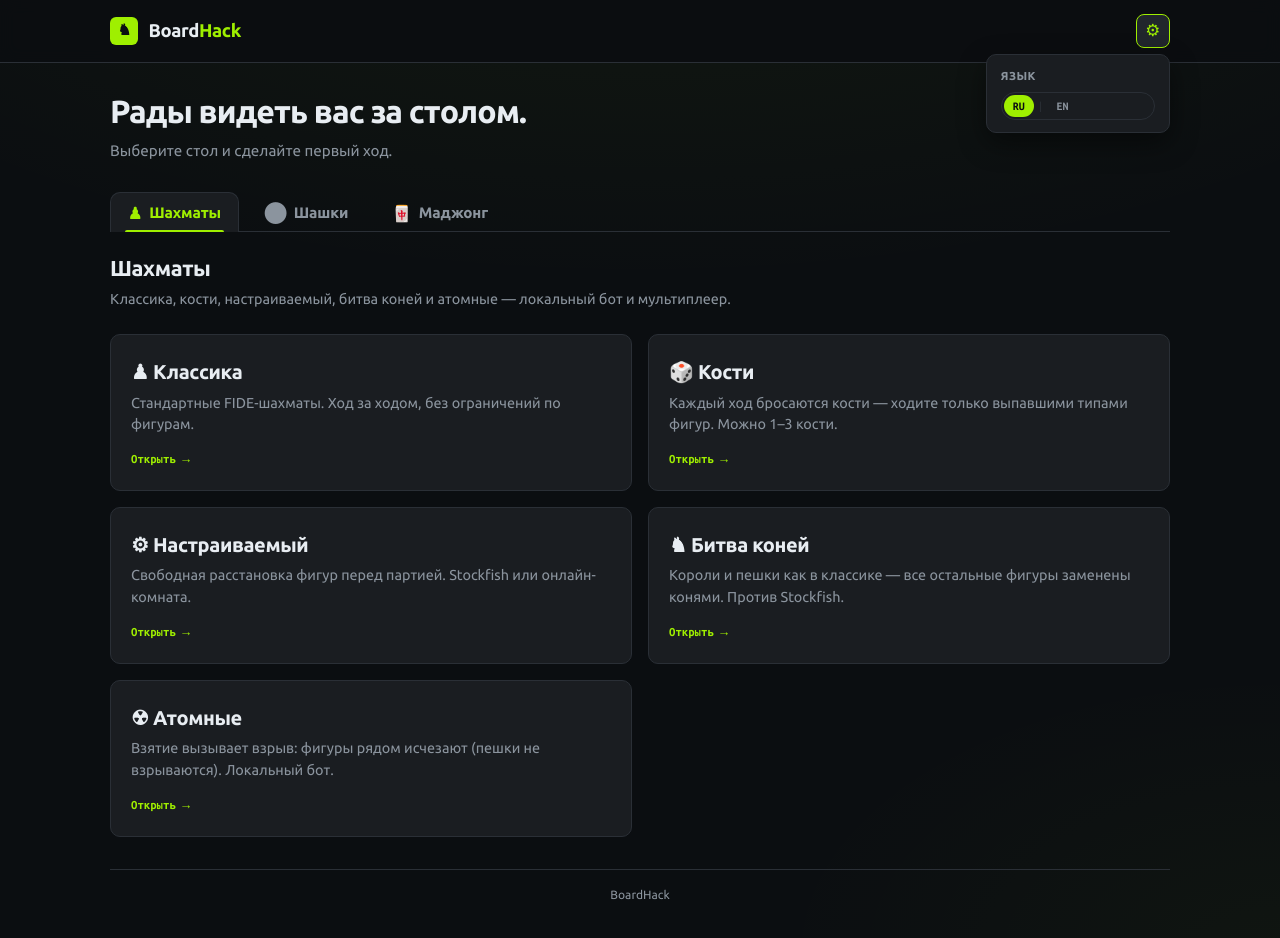
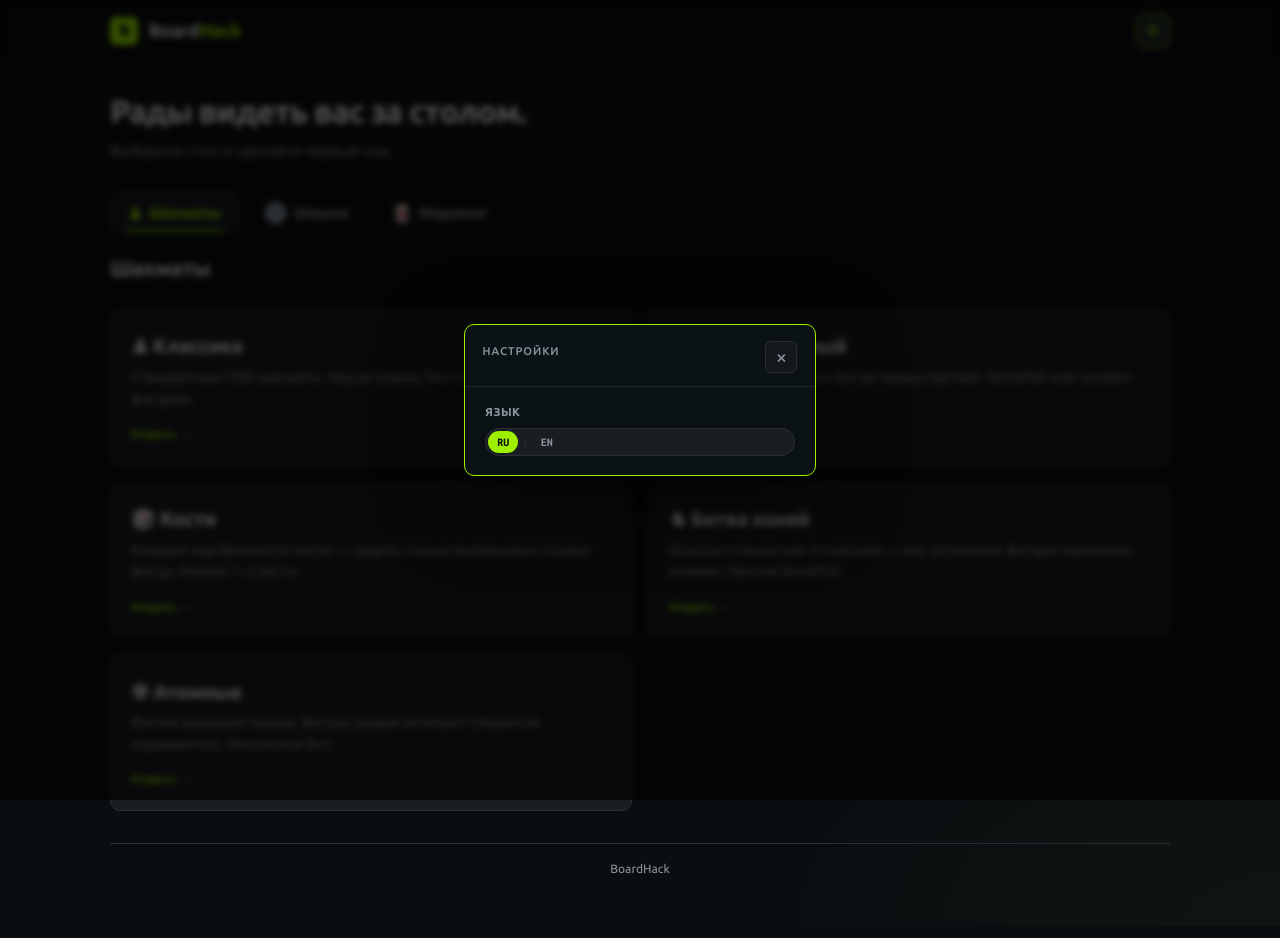
Before and after one commit to FanDiX1/chessboard, a plain HTML site: page index.html in a window 1280 px wide. Both pictures are taken after a click on the button "Настройки". Drawn offline with Linux system fonts and the light colour scheme.

Commit message:
Hub: swap Custom/Dice cards, drop chess blurb; center gear settings modal
Move Настраиваемый before Кости on the chess hub, remove the chess panel
description (RU/EN), and open the gear settings as a centered dialog matching
the Rules modal on the hub and all game modes.

```diff
--- a/css/boardhack.css
+++ b/css/boardhack.css
@@ -674,7 +674,7 @@ button.btn:disabled {
   gap: 0.75rem;
 }
 
-/* Header settings (gear) menu */
+/* Header settings (gear) button */
 .settings-menu {
   position: relative;
 }
@@ -696,30 +696,12 @@ button.btn:disabled {
 }
 
 .settings-menu-btn:hover,
-.settings-menu.open .settings-menu-btn {
+.settings-menu-btn[aria-expanded="true"] {
   background: var(--card-hover);
   border-color: var(--accent);
   color: var(--accent);
 }
 
-.settings-menu-panel {
-  display: none;
-  position: absolute;
-  right: 0;
-  top: calc(100% + 0.4rem);
-  min-width: 11.5rem;
-  padding: 0.75rem 0.85rem;
-  background: var(--card);
-  border: 1px solid var(--border);
-  border-radius: 10px;
-  box-shadow: 0 10px 28px rgba(0, 0, 0, 0.45);
-  z-index: 60;
-}
-
-.settings-menu.open .settings-menu-panel {
-  display: block;
-}
-
 .settings-menu-section {
   display: flex;
   flex-direction: column;
@@ -734,7 +716,7 @@ button.btn:disabled {
   color: var(--text-muted);
 }
 
-.settings-menu .lang-switch {
+.settings-dialog .lang-switch {
   justify-content: flex-start;
 }
 
@@ -1184,8 +1166,9 @@ button.btn:disabled {
 }
 
 
-/* Shared rules dialog */
-.rules-dialog {
+/* Shared centered dialogs (rules + settings) */
+.rules-dialog,
+.settings-dialog {
   position: fixed;
   inset: 0;
   width: min(32rem, calc(100vw - 2rem));
@@ -1201,12 +1184,19 @@ button.btn:disabled {
   box-shadow: 0 24px 80px rgba(0, 0, 0, 0.6);
 }
 
-.rules-dialog::backdrop {
+.settings-dialog {
+  width: min(22rem, calc(100vw - 2rem));
+  max-height: none;
+}
+
+.rules-dialog::backdrop,
+.settings-dialog::backdrop {
   background: rgba(0, 0, 0, 0.68);
   backdrop-filter: blur(3px);
 }
 
-.rules-dialog-head {
+.rules-dialog-head,
+.settings-dialog-head {
   display: flex;
   align-items: center;
   justify-content: space-between;
@@ -1215,7 +1205,8 @@ button.btn:disabled {
   border-bottom: 1px solid var(--border-soft);
 }
 
-.rules-dialog-close {
+.rules-dialog-close,
+.settings-dialog-close {
   width: 2rem;
   height: 2rem;
   border: 1px solid var(--border);
@@ -1227,15 +1218,21 @@ button.btn:disabled {
   cursor: pointer;
 }
 
-.rules-dialog-close:hover { color: var(--text); border-color: var(--accent); }
-
-.rules-box {
+.rules-dialog-close:hover,
+.settings-dialog-close:hover { color: var(--text); border-color: var(--accent); }
+
+.rules-box,
+.settings-dialog-body {
   max-height: calc(min(80vh, 36rem) - 4.5rem);
   overflow-y: auto;
   padding: 1rem 1.25rem 1.15rem;
   color: var(--text-muted);
   font-size: 0.9rem;
   line-height: 1.5;
+}
+
+.settings-dialog-body {
+  max-height: none;
 }
 
 .rules-box ul { margin: 0; padding-left: 1.2rem; display: grid; gap: 0.55rem; }
--- a/index.html
+++ b/index.html
@@ -20,19 +20,9 @@
       </div>
       <div class="topbar-actions">
         <div class="settings-menu" id="settingsMenu">
-          <button type="button" class="settings-menu-btn" id="settingsMenuBtn" aria-haspopup="true" aria-expanded="false" aria-label="Settings" title="Settings">
+          <button type="button" class="settings-menu-btn" id="settingsMenuBtn" aria-haspopup="dialog" aria-expanded="false" aria-controls="settingsDialog" aria-label="Settings" title="Settings">
             <span aria-hidden="true">⚙</span>
           </button>
-          <div class="settings-menu-panel" id="settingsMenuPanel" role="menu">
-            <div class="settings-menu-section">
-              <div class="settings-menu-label" id="settingsLangLabel">Language</div>
-              <div class="lang-switch" role="group" aria-label="Language">
-                <button type="button" id="langRu" data-lang="ru">RU</button>
-                <span class="lang-sep">|</span>
-                <button type="button" id="langEn" data-lang="en">EN</button>
-              </div>
-            </div>
-          </div>
         </div>
       </div>
     </div>
@@ -63,7 +53,6 @@
       <section class="hub-panel active" id="panelChess" role="tabpanel" aria-labelledby="tabChess" data-game="chess">
         <div class="hub-panel-head">
           <h2 id="panelChessTitle">Шахматы</h2>
-          <p class="hub-panel-desc" id="panelChessDesc">Классика, кости, настраиваемый, битва коней и атомные — локальный бот и мультиплеер.</p>
         </div>
         <div class="mode-cards">
           <a class="mode-card" href="gamemodes/chess/classic/">
@@ -71,15 +60,15 @@
             <p id="cardClassicDesc">Стандартные FIDE-шахматы. Ход за ходом, без ограничений по фигурам.</p>
             <div class="go" id="cardClassicGo">Открыть →</div>
           </a>
+          <a class="mode-card" href="gamemodes/chess/custom/">
+            <h2>⚙ <span id="cardChessCustomTitle">Настраиваемый</span></h2>
+            <p id="cardChessCustomDesc">Свободная расстановка фигур перед партией. Stockfish или онлайн-комната.</p>
+            <div class="go" id="cardChessCustomGo">Открыть →</div>
+          </a>
           <a class="mode-card" href="gamemodes/chess/dice/">
             <h2>🎲 <span id="cardDiceTitle">Кости</span></h2>
             <p id="cardDiceDesc">Каждый ход бросаются кости — ходите только выпавшими типами фигур. Можно 1–3 кости.</p>
             <div class="go" id="cardDiceGo">Открыть →</div>
-          </a>
-          <a class="mode-card" href="gamemodes/chess/custom/">
-            <h2>⚙ <span id="cardChessCustomTitle">Настраиваемый</span></h2>
-            <p id="cardChessCustomDesc">Свободная расстановка фигур перед партией. Stockfish или онлайн-комната.</p>
-            <div class="go" id="cardChessCustomGo">Открыть →</div>
           </a>
           <a class="mode-card" href="gamemodes/chess/knights/">
             <h2>♞ <span id="cardKnightsTitle">Битва коней</span></h2>
@@ -132,6 +121,23 @@
     <footer class="footer">BoardHack</footer>
   </main>
 
+  <dialog class="settings-dialog" id="settingsDialog" aria-labelledby="settingsTitle">
+    <div class="settings-dialog-head">
+      <h2 class="card-title" id="settingsTitle">Settings</h2>
+      <button type="button" class="settings-dialog-close" id="settingsCloseBtn" aria-label="Close">×</button>
+    </div>
+    <div class="settings-dialog-body">
+      <div class="settings-menu-section">
+        <div class="settings-menu-label" id="settingsLangLabel">Language</div>
+        <div class="lang-switch" role="group" aria-label="Language">
+          <button type="button" id="langRu" data-lang="ru">RU</button>
+          <span class="lang-sep">|</span>
+          <button type="button" id="langEn" data-lang="en">EN</button>
+        </div>
+      </div>
+    </div>
+  </dialog>
+
 <script>
 
     (function () {
@@ -152,13 +158,13 @@
         ru: {
           docTitle: "BoardHack — Взломай доску",
           heroTitleHtml: "Рады видеть вас за столом.",
+          settingsTitle: "Настройки",
           settingsLangLabel: "Язык",
           heroDesc: "Выберите стол и сделайте первый ход.",
           tabChess: "Шахматы",
           tabCheckers: "Шашки",
           tabMahjong: "Маджонг",
           panelChessTitle: "Шахматы",
-          panelChessDesc: "Классика, кости, настраиваемый, битва коней и атомные — локальный бот и мультиплеер.",
           panelCheckersTitle: "Шашки",
           panelCheckersDesc: "Русские шашки и настраиваемый режим — бот или мультиплеер по коду.",
           panelMahjongTitle: "Маджонг",
@@ -191,13 +197,13 @@
         en: {
           docTitle: "BoardHack — Hack the Board",
           heroTitleHtml: "Glad to have you at the table.",
+          settingsTitle: "Settings",
           settingsLangLabel: "Language",
           heroDesc: "Choose a table and make the first move.",
           tabChess: "Chess",
           tabCheckers: "Checkers",
           tabMahjong: "Mahjong",
           panelChessTitle: "Chess",
-          panelChessDesc: "Classic, dice, customizable, knights battle, and atomic — local bot and multiplayer.",
           panelCheckersTitle: "Checkers",
           panelCheckersDesc: "Russian draughts and customizable — local bot or online multiplayer.",
           panelMahjongTitle: "Mahjong",
@@ -255,7 +261,6 @@
         document.getElementById("tabCheckersLabel").textContent = t("tabCheckers");
         document.getElementById("tabMahjongLabel").textContent = t("tabMahjong");
         document.getElementById("panelChessTitle").textContent = t("panelChessTitle");
-        document.getElementById("panelChessDesc").textContent = t("panelChessDesc");
         document.getElementById("panelCheckersTitle").textContent = t("panelCheckersTitle");
         document.getElementById("panelCheckersDesc").textContent = t("panelCheckersDesc");
         document.getElementById("panelMahjongTitle").textContent = t("panelMahjongTitle");
@@ -286,6 +291,15 @@
         document.getElementById("cardMahjongSoonGo").textContent = t("cardMahjongSoonGo");
         var _sll = document.getElementById("settingsLangLabel");
         if (_sll) _sll.textContent = t("settingsLangLabel");
+        var _st = document.getElementById("settingsTitle");
+        if (_st) _st.textContent = t("settingsTitle");
+        var _sc = document.getElementById("settingsCloseBtn");
+        if (_sc) _sc.setAttribute("aria-label", t("settingsTitle"));
+        var _smb = document.getElementById("settingsMenuBtn");
+        if (_smb) {
+          _smb.setAttribute("aria-label", t("settingsTitle"));
+          _smb.setAttribute("title", t("settingsTitle"));
+        }
         document.getElementById("langRu").classList.toggle("active", lang === "ru");
         document.getElementById("langEn").classList.toggle("active", lang === "en");
       }
@@ -317,20 +331,21 @@
       }
 
       function wireSettingsMenu() {
-    var menu = document.getElementById("settingsMenu");
+        var dialog = document.getElementById("settingsDialog");
         var btn = document.getElementById("settingsMenuBtn");
-    if (!menu || !btn) return;
-    btn.addEventListener("click", function (e) {
-      e.stopPropagation();
-      var open = !menu.classList.contains("open");
-      menu.classList.toggle("open", open);
-      btn.setAttribute("aria-expanded", open ? "true" : "false");
+        var closeBtn = document.getElementById("settingsCloseBtn");
+        if (!dialog || !btn) return;
+        btn.addEventListener("click", function () {
+          if (!dialog.open) dialog.showModal();
+          btn.setAttribute("aria-expanded", "true");
         });
-    document.addEventListener("click", function () {
-      menu.classList.remove("open");
+        if (closeBtn) closeBtn.addEventListener("click", function () { dialog.close(); });
+        dialog.addEventListener("click", function (e) {
+          if (e.target === dialog) dialog.close();
+        });
+        dialog.addEventListener("close", function () {
           btn.setAttribute("aria-expanded", "false");
         });
-    menu.addEventListener("click", function (e) { e.stopPropagation(); });
       }
 
       wireSettingsMenu();
```
Also changed, not shown: gamemodes/checkers/classic/index.html (+42 -23 lines), gamemodes/checkers/custom/index.html (+42 -23 lines), gamemodes/chess/atomic/index.html (+35 -21 lines), gamemodes/chess/classic/index.html (+36 -22 lines), gamemodes/chess/custom/index.html (+36 -22 lines), gamemodes/chess/dice/index.html (+36 -22 lines), gamemodes/chess/knights/index.html (+35 -21 lines). Lines whose indentation alone changed are shown as unchanged.
